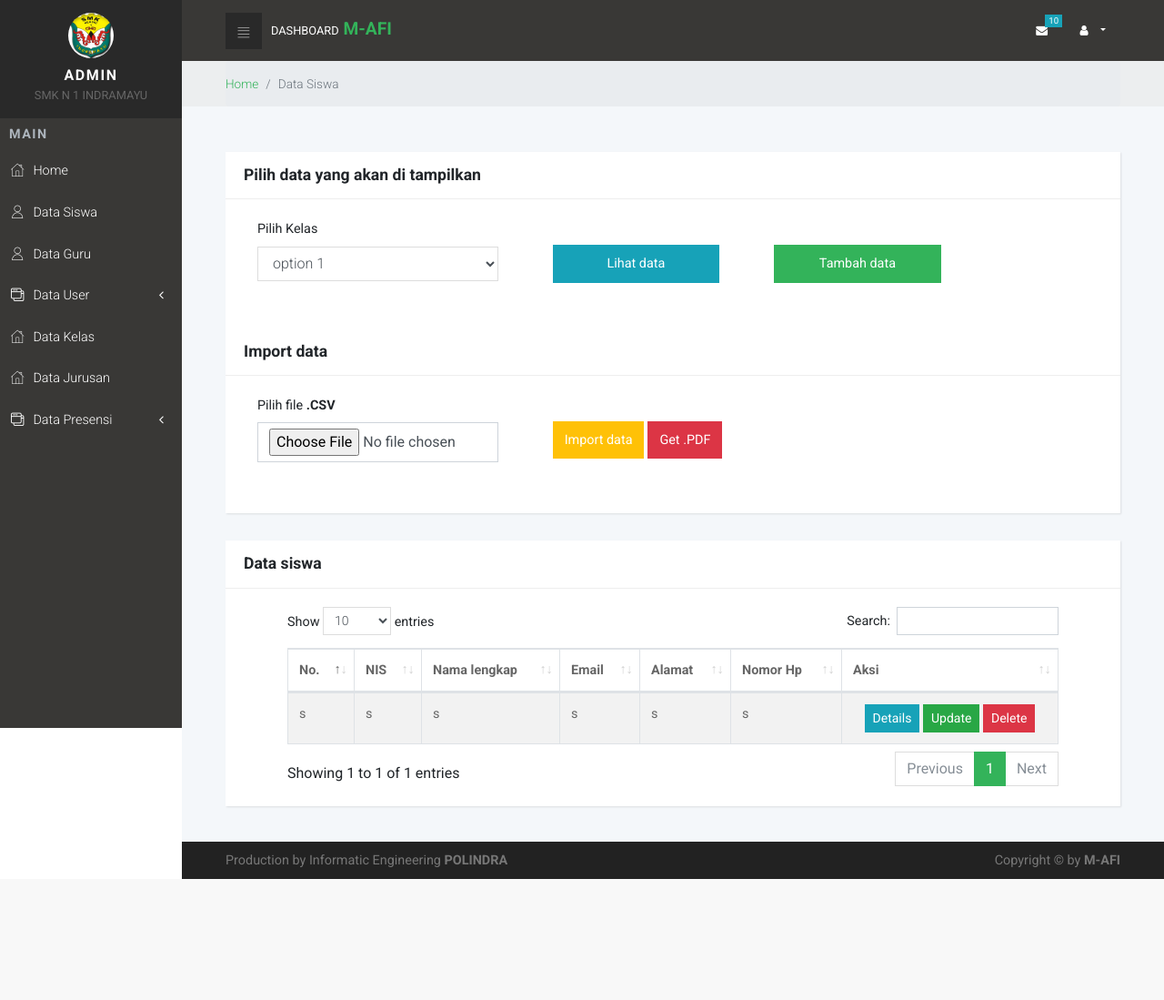
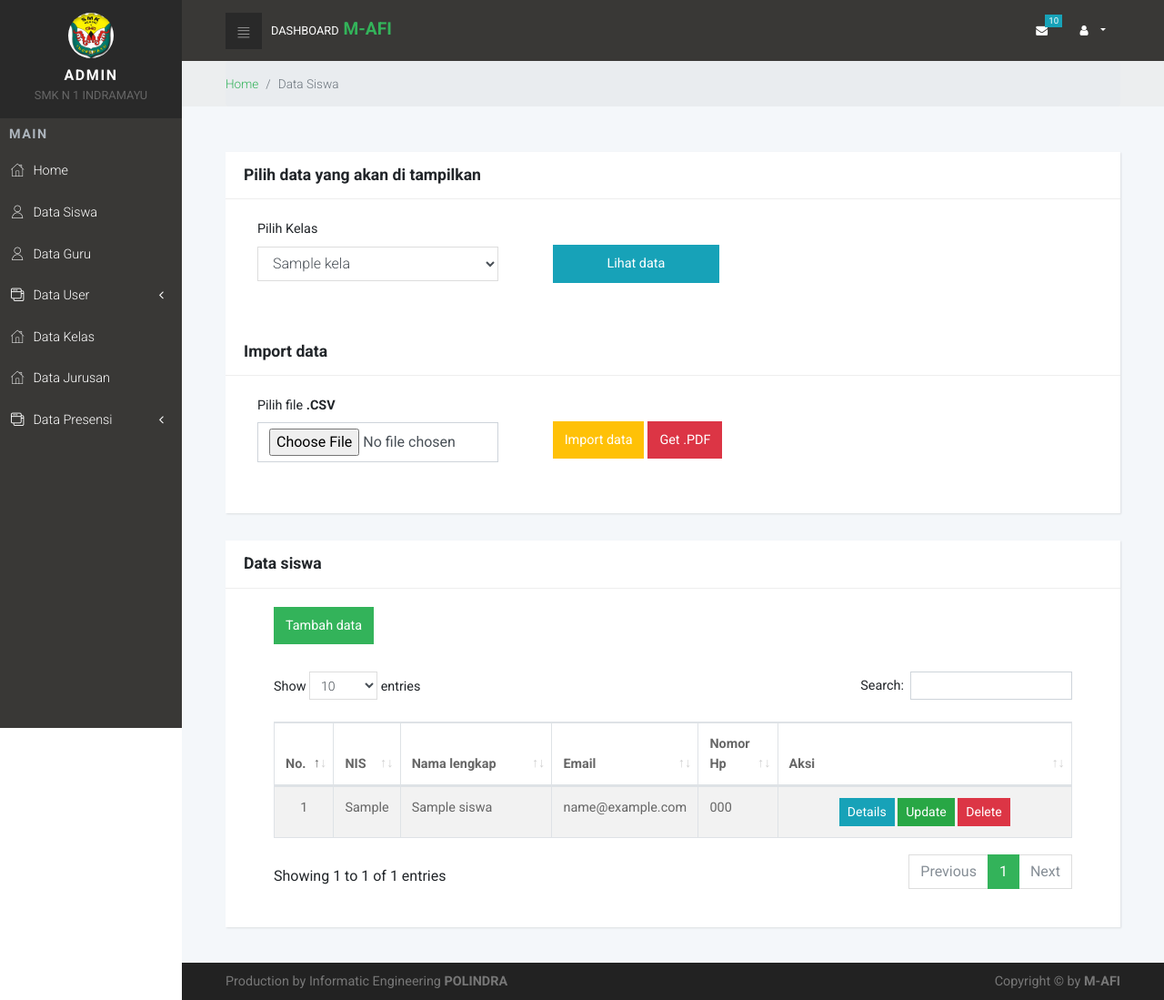
Before and after one commit to Kikismaulana/PROJEK-2, a CodeIgniter app: page /webservermafi/Datasiswa/read in a window 1280 px wide. Shown: the whole page at 91% size. Before the commit the page ends 966 px from the top, so only its background shows below. Run offline with CodeIgniter, Linux system fonts and the light colour scheme; tables that the repository leaves empty or names only in its code hold one stand-in row (values such as "Sample post"); some libraries are stand-ins or nearby versions.

Commit message:
Create Data User sama Siswa nihhh

```diff
--- a/webservermafi/application/controllers/Admin.php
+++ b/webservermafi/application/controllers/Admin.php
@@ -6,6 +6,7 @@ if (!defined('BASEPATH')) {
 
 class Admin extends CI_Controller {
 
+    // HARUS ADA INI NIH
     public function __Construct() {
         parent::__Construct();
         $this->load->model("MLogin");
--- a/webservermafi/application/controllers/Datasiswa.php
+++ b/webservermafi/application/controllers/Datasiswa.php
@@ -9,14 +9,68 @@ class Datasiswa extends CI_Controller {
 
 	public function read()
 	{
+		$this->load->model('MKelas');
+		$tampildata['datakelas'] = $this->MKelas->read()->result_array();
+		$this->load->model('MSiswa');
+		$tampildata['datasiswa'] = $this->MSiswa->read()->result_array();
 		$this->load->view('admin/header');
-		$this->load->view('admin/datasiswa');
+		$this->load->view('admin/datasiswa', $tampildata);
 		$this->load->view('admin/footer');
 	}
 
-	public function creat()
+	public function create()
 	{
-
+		$this->load->model('MSiswa');
+		$NIS = $this->input->POST('nis');
+		$id_kelas = $this->input->POST('id_kelas');
+		$nama_lengkap = $this->input->POST('nama');
+		$jk = $this->input->POST('jk');
+		$ttl = $this->input->POST('ttl');
+		$email = $this->input->POST('email');
+		$agama= $this->input->POST('agama');
+		$alamat = $this->input->POST('alamat');
+		$no_hp = $this->input->POST('tlp');
+		$nama_ayah = $this->input->POST('nama_ayah');
+		$nama_ibu = $this->input->POST('nama_ibu');
+		$pekerjaan_ayah = $this->input->POST('pekerjaan_ayah');
+		$pekerjaan_ibu = $this->input->POST('pekerjaan_ibu');
+		$alamat_ortu = $this->input->POST('alamat_ortu');
+		$id_kelas = $this->input->POST('id_kelas');
+		$data = array(
+			'nis' => $NIS,
+			'id_kelas' => $id_kelas,
+			'nama_lengkap' => $nama_lengkap,
+			'jk' => $jk,
+			'ttl' => $ttl,
+			'email' => $email,
+			'agama' => $agama,
+			'alamat' => $alamat,
+			'no_hp' => $no_hp,
+			'nama_ayah' => $nama_ayah,
+			'nama_ibu' => $nama_ibu,
+			'pekerjaan_ayah' => $pekerjaan_ayah,
+			'pekerjaan_ibu' => $pekerjaan_ibu,
+			'alamat_ortu' => $alamat_ortu
+		);
+		if ($this->MSiswa->create($data))
+		{
+			$this->session->set_flashdata('info', "<div class='alert alert-success alert-dismissible fade show'>
+                        Data berhasil ditambahkan!
+                        <button type='button' class='close' data-dismiss='alert' aria-label='Close'>
+                          <span aria-hidden='true'>&times;</span>
+                        </button>
+                      </div>");
+		}
+		else
+		{
+			$this->session->set_flashdata('info', "<div class='alert alert-danger alert-dismissible fade show'>
+                        Data gagal ditambahkan!
+                        <button type='button' class='close' data-dismiss='alert' aria-label='Close'>
+                          <span aria-hidden='true'>&times;</span>
+                        </button>
+                      </div>");
+		}
+		return redirect('Datasiswa/read');
 	}
 
 	public function update()
--- a/webservermafi/application/models/MJurusan.php
+++ b/webservermafi/application/models/MJurusan.php
@@ -6,7 +6,8 @@ class MJurusan extends CI_Model {
 	public $tabel = 'jurusan';
 
 	//Harus ada
-	function __construct(){
+	function __construct()
+	{
 		parent::__construct();
 	}
 
--- /dev/null
+++ b/webservermafi/application/models/MSiswa.php
@@ -0,0 +1,23 @@
+<?php
+defined('BASEPATH') OR exit('No direct script access allowed');
+
+class MSiswa extends CI_Model {
+
+	public $tabel = 'siswa';
+
+	// Harus ada
+	function __construct()
+	{
+		parent::__construct();
+	}
+
+	public function create($data)
+	{
+		return $this->db->insert($this->tabel, $data);
+	}
+
+	public function read()
+	{
+		return $this->db->get($this->tabel);
+	}
+}
--- a/webservermafi/application/views/admin/datasiswa.php
+++ b/webservermafi/application/views/admin/datasiswa.php
@@ -31,10 +31,9 @@
                         <label class="col-sm-12 form-control-label">Pilih Kelas</label>
                         <div class="col-sm-12">
                           <select name="account" class="form-control">
-                            <option>option 1</option>
-                            <option>option 2</option>
-                            <option>option 3</option>
-                            <option>option 4</option>
+                            <?php foreach ($datakelas as $row) { ?>
+                            <option><?php echo $row['nama_kelas']; ?></option>
+                            <?php } ?>
                           </select>
                         </div>
                       </div>
@@ -42,12 +41,6 @@
                       <div class="col-sm-3">
                         <div class="col-sm-12" style="padding-top: 30px">
                           <button class="btn btn-info col-sm-12">Lihat data</button>
-                        </div>
-                      </div>
-
-                      <div class="col-sm-3">
-                        <div class="col-sm-12" style="padding-top: 30px">
-                          <button type="button" data-toggle="modal" data-target="#myModal" class="btn btn-primary col-sm-12">Tambah data</button>
                         </div>
                       </div>
 
@@ -108,34 +101,49 @@
 
                 <!-- Conten value-->
                 <div class="card-body container-fluid">
+                  <div class="form-group">
+                    <div class="form-group row">
+                      <div class="col-sm-12 form-group container-fluid" style="padding-bottom: 20px">
+                        <!-- Notifikasi -->
+                        <?php if ($info = $this->session->flashdata('info')) {
+                          echo $info;
+                        } ?>
+                        <!-- /Notifikasi -->
+                        <button type="button" data-toggle="modal" data-target="#myModal" class="btn btn-primary">Tambah data</button>
+                      </div>
                       <table id="example" class="table table-striped table-bordered" cellspacing="0" width="100%">
                           <thead>
                               <tr>
-                              <th>No.</th>
+                                  <th width="5%">No.</th>
                                   <th>NIS</th>
-                              <th>Nama lengkap</th>
+                                  <th width="20%">Nama lengkap</th>
                                   <th>Email</th>
-                              <th>Alamat</th>
                                   <th>Nomor Hp</th>
-                              <th>Aksi</th>
+                                  <th width="40%">Aksi</th>
                               </tr>
                           </thead>
                           <tbody>
+                            <?php
+                              $no = 1;
+                              foreach ($datasiswa as $row) {
+                            ?>
                               <tr>
-                              <td>s</td>
-                              <td>s</td>
-                              <td>s</td>
-                              <td>s</td>
-                              <td>s</td>
-                              <td>s</td>
+                                  <td align="center"><?php echo $no++; ?></td>
+                                  <td align="center"><?php echo $row['nis']; ?></td>
+                                  <td><?php echo $row['nama_lengkap']; ?></td>
+                                  <td><?php echo $row['email']; ?></td>
+                                  <td><?php echo $row['no_hp']; ?></td>
                                   <td align="center">
                                     <button class="btn btn-sm btn-info">Details</button>
                                     <button class="btn btn-sm btn-success">Update</button>
                                     <button class="btn btn-sm btn-danger">Delete</button>
                                   </td>
                               </tr>
+                            <?php } ?>
                           </tbody>
                         </table>
+                      </div>
+                    </div>
                   </div>
                 <!-- /Conten Header-->
 
@@ -154,92 +162,107 @@
                           <h5 id="exampleModalLabel" class="modal-title">Tambah data siswa</h5>
                           <button type="button" data-dismiss="modal" aria-label="Close" class="close"><span aria-hidden="true">×</span></button>
                         </div>
+                        <form method="POST" action="<?php echo base_url('Datasiswa/create'); ?>">
                           <div class="modal-body">
                             <p>Tambah data siswa.</p>
-                            <form>
 
                                 <div class="form-group">
                                   <label>Nama</label>
-                                <input type="text" placeholder="Nama" class="form-control">
+                                  <input type="text" name="nama" placeholder="Nama" class="form-control" required="">
                                 </div>
 
                                 <div class="form-group">
                                   <label>NIS</label>
-                                <input type="email" placeholder="NIS" class="form-control">
+                                  <input type="text" name="nis" placeholder="NIS" class="form-control" required="">
                                 </div>
 
+                                <div class="form-group">
                                   <label>Kelas</label>
-                                  <select name="account" class="form-control">
-                                    <option>option 1</option>
-                                    <option>option 2</option>
-                                    <option>option 3</option>
-                                    <option>option 4</option>
-                                  </select><br>
+                                  <select name="id_kelas" class="form-control" required="" id="id_kelas">
+                                      <option class="active">--PILIH KELAS--</option>
+                                      <?php foreach ($datakelas as $row) { ?>
+                                      <option value="<?php echo $row['id_kelas']; ?>"> <?php echo $row['nama_kelas']; ?></option>
+                                      <?php } ?>
+                                  </select>
+                                </div>
 
                                 <div class="form-group">
                                   <label>Jenis Kelamin</label>
                                   <div class="radio-inline">
                                     <label>
-                                     <input type="radio" name="optradio">Laki-laki
+                                       <input name="jk" type="radio" required="" value="Laki-Laki">Laki-laki
                                     </label>
                                   </div>
                                   <div class="radio-inline">
                                     <label>
-                                     <input type="radio" name="optradio">Perempuan
+                                       <input name="jk" type="radio" required="" value="Perempuan">Perempuan
                                     </label>
                                   </div>
                                 </div>
 
                                 <div class="form-group">
                                   <label>Tempat, Tanggal Lahir</label>
-                                <input type="text" name="ttl" class="form-control">
+                                  <input type="text" placeholder="(kota), (tanggal,bulan,tahun)" name="ttl" class="form-control" required="">
                                 </div>
 
                                 <div class="form-group">
                                   <label>Agama</label>
-                                <input type="text" name="agama" class="form-control">
+                                  <select name="agama" class="form-control" required="">
+                                    <option>--PILIH AGAMA--</option>
+                                    <option value="ISLAM">ISLAM</option>
+                                    <option value="PROTESTAN">PROTESTAN</option>
+                                    <option value="KATOLIK">KATOLIK</option>
+                                    <option value="HINDU">HINDU</option>
+                                    <option value="BUDHA">BUDHA</option>
+                                    <option value="KONGHUCU">KONGHUCU</option>
+                                  </select>
                                 </div>
 
                                 <div class="form-group">
                                   <label>Alamat</label>
-                                <textarea class="form-control" placeholder="Alamat" name="alamat" rows="3"></textarea>
+                                  <textarea class="form-control" name="alamat"></textarea>
                                 </div>
 
                                 <div class="form-group">
                                   <label>No. Telep</label>
-                                <input type="text" class="form-control" placeholder="No Telepon" name="tlp">
+                                  <input type="text" class="form-control" placeholder="No Telepon" name="tlp" required="">
+                                </div>
+
+                                <div class="form-group">
+                                  <label>Email</label>
+                                  <input type="email" name="email" placeholder="email" class="form-control" required="">
                                 </div>
 
                                 <div class="form-group">
                                   <label>Nama Ayah</label>
-                                <input type="password" placeholder="Nama Ayah" class="form-control">
+                                  <input type="text" name="nama_ayah" placeholder="Nama Ayah" class="form-control" required="">
                                 </div>
 
                                 <div class="form-group">
                                   <label>Nama Ibu</label>
-                                <input type="nama" placeholder="Nama Ibu" class="form-control">
+                                  <input type="text" name="nama_ibu" placeholder="Nama Ibu" class="form-control" required="">
                                 </div>
 
                                 <div class="form-group">
                                   <label>Pekerjaan Ayah</label>
-                                <input type="pekerjaan" placeholder="Pekerjaan" class="form-control">
+                                  <input type="text" name="pekerjaan_ayah" placeholder="Pekerjaan" class="form-control" required="">
                                 </div>
 
                                 <div class="form-group">
                                   <label>Pekerjaan Ibu</label>
-                                <input type="pekerejaan" placeholder="Pekerjaan" class="form-control">
+                                  <input type="text" name="pekerjaan_ibu" placeholder="Pekerjaan" class="form-control" required="">
                                 </div>
 
                                 <div class="form-group">
                                   <label>Alamat Orangtua</label>
-                                <textarea class="form-control" placeholder="Alamat" name="alamatortu" rows="3"></textarea>
+                                  <textarea class="form-control" name="alamat_ortu"></textarea>
+                                </div>
+                          </div>
+                          <div class="modal-footer">
+                            <button type="submit" data-dismiss="modal" class="btn btn-secondary">Close</button>
+                            <button type="submit" class="btn btn-primary">Save changes</button>
                           </div>
                         </form>
                       </div>
-                        <div class="modal-footer">
-                          <button type="button" data-dismiss="modal" class="btn btn-secondary">Close</button>
-                          <button type="button" class="btn btn-primary">Save changes</button>
                     </div>
                   </div>
-                    </div>
-                  </div>
```
Also changed, not shown: webservermafi/application/controllers/Datauser.php (+34 -3 lines), webservermafi/application/models/MLogin.php (+0 -8 lines), webservermafi/application/models/MUser.php (added, +24 -0 lines), webservermafi/application/views/admin/userortu.php (+27 -20 lines), webservermafi/database.txt (added, +83 -0 lines). Lines whose indentation alone changed are shown as unchanged.
